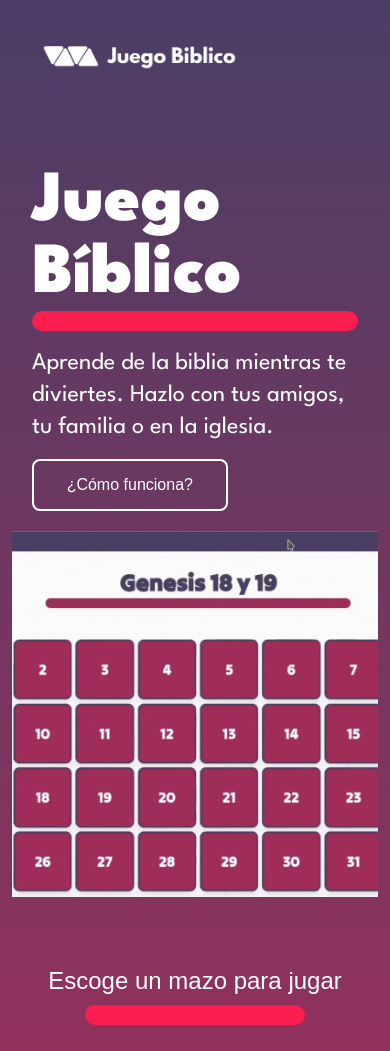
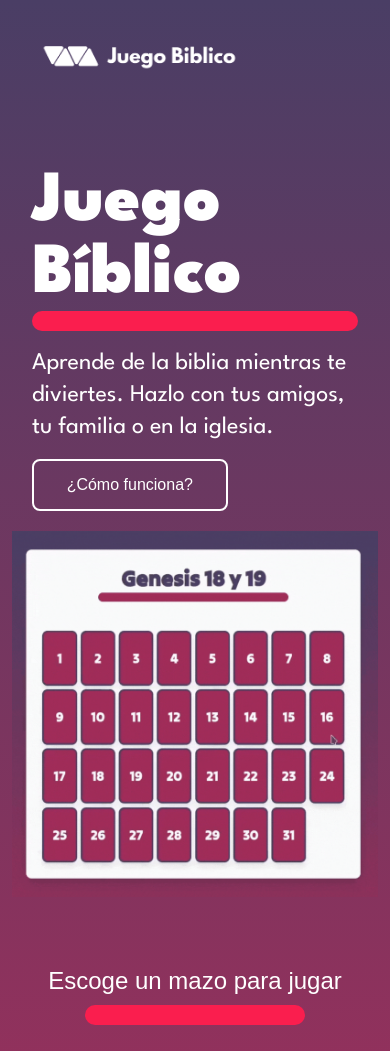
Before and after one commit to vinxcode/preguntas-biblicas, a Next.js app: page / in a window 390 px wide. Shown: the top 1051 px of the page. Built offline with nearby package versions, Linux system fonts and the light colour scheme; no server answers; the database is empty; a web font is replaced by a local one.

Commit message:
Changing the gift

```diff
--- a/app/Hero.tsx
+++ b/app/Hero.tsx
@@ -18,7 +18,7 @@ export default function Hero() {
             <div className='flex justify-center'>
                 <Image
                 src={gif}
-                width={500}
+                width={450}
                 alt='GIF'
                 />
             </div>
--- a/app/layout.tsx
+++ b/app/layout.tsx
@@ -20,7 +20,7 @@ export default function RootLayout({
   return (
     <html lang="en" className={GeistSans.className}>
       <body className="bg-white-bg text-foreground">
-        <main className="min-h-screen flex flex-col items-center md:w-[1080px] md:mx-auto p-3">
+        <main className="min-h-screen flex flex-col items-center md:w-[766px] xl:w-[1080px] md:mx-auto p-3">
           {children}
         </main>
         <Footer />
```
Also changed, not shown: app/screen.gif.
